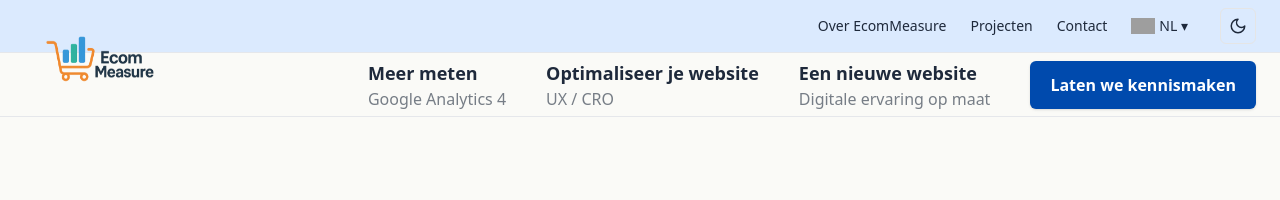
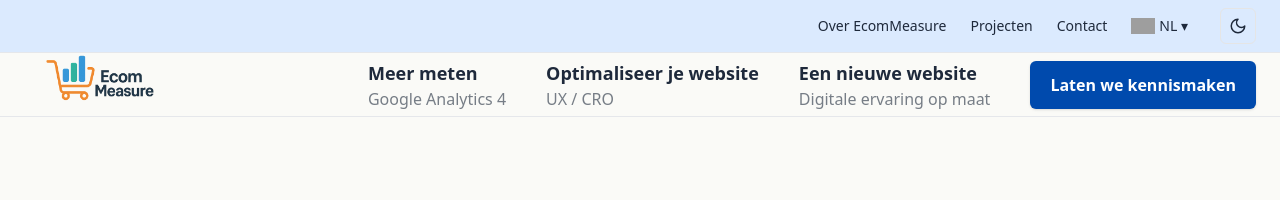
Before and after one commit to ProjectBibo/EcomMeasure3, a React (Vite) app: page / in a window 1280 px wide. Shown: the top 200 px of the page. Built offline with nearby package versions, Linux system fonts and the light colour scheme; grey boxes are pictures that could not be loaded.

Commit message:
Update Header.jsx

```diff
--- a/src/components/Header.jsx
+++ b/src/components/Header.jsx
@@ -27,7 +27,7 @@ export default function Header() {
       <div className="bg-surface-light dark:bg-surface-dark border-b h-16 relative">
         <div className="max-w-7xl mx-auto flex items-center justify-between px-6 h-full">
           {/* Logo */}
-          <a href="#hero" className="flex items-center relative -mt-[40px]">
+          <a href="#hero" className="flex items-center relative -mt-[1px]">
             <img
               src="/logo.png"
               alt="EcomMeasure logo"
```
